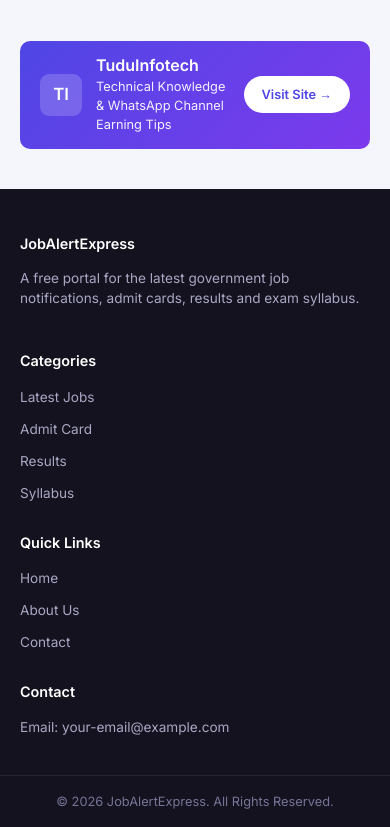
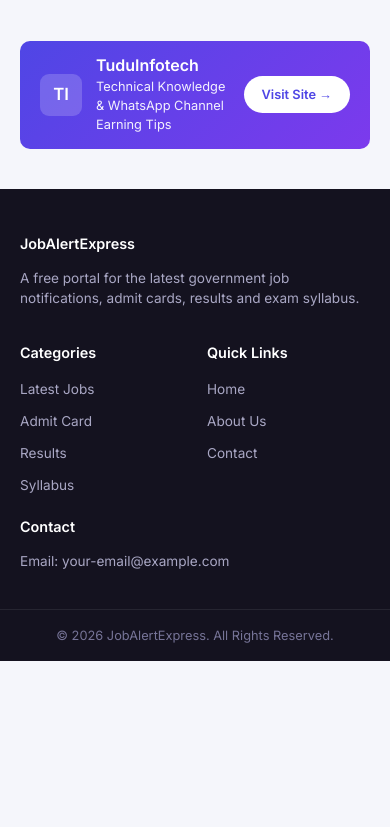
Before and after one commit to tuduboyha/JobAlertExpress, a plain HTML site: page index.html in a window 390 px wide. Shown: the part 4500-5327 px from the top of the page. After the commit the page ends 5161 px from the top, so only its background shows below. Drawn offline with Linux system fonts and the light colour scheme.

Commit message:
Place footer Quick Links beside Categories on mobile
Footer collapsed to a single stacked column below 720px. Now it's a
2-column grid with the intro (JobAlertExpress) and Contact blocks
spanning full width, while Categories and Quick Links sit side by
side as a row in between.

```diff
--- a/css/style.css
+++ b/css/style.css
@@ -617,7 +617,10 @@ aside [data-ad-slot] .ad-slot{ max-width:none !important; }
   .search-wrap{ width:170px; }
   .grid{ grid-template-columns:repeat(2,1fr); gap:10px; }
   .grid[data-category], #categoryGrid, #sectorGrid{ grid-template-columns:repeat(2,1fr); }
-  .footer-grid{ grid-template-columns:1fr; }
+  /* JobAlertExpress (intro) and Contact stay full-width; Categories and
+     Quick Links sit side by side as a 2-column row between them. */
+  .footer-grid{ grid-template-columns:1fr 1fr; gap:20px 24px; }
+  .footer-grid > div:first-child, .footer-grid > div:last-child{ grid-column:1 / -1; }
   .hero{ padding:32px 0 40px; }
 
   /* Two post cards per row on mobile — shrink the banner so title/icon
```
